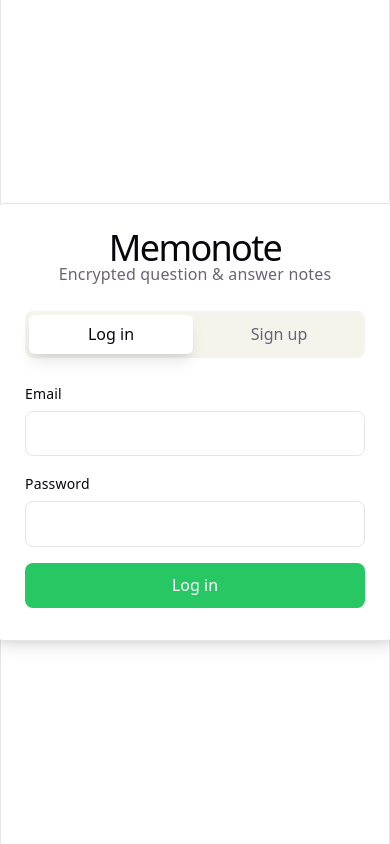
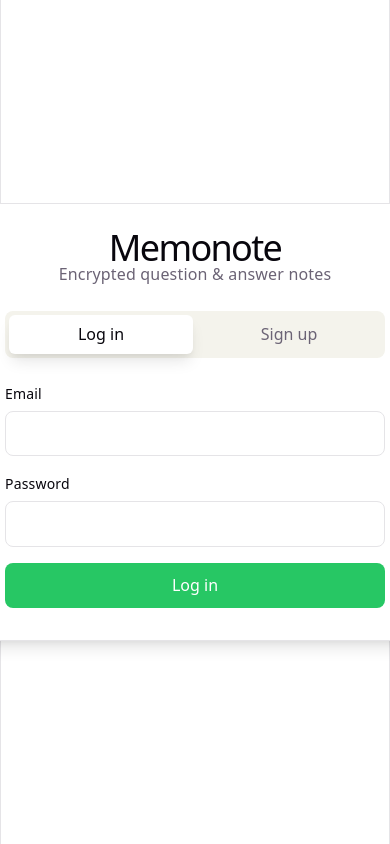
Before and after one commit to gor-g/note-app, a React (Vite) app in the folder front/: page / in a window 390 px wide. Shown: the top 844 px of the page. Built offline with nearby package versions, Linux system fonts and the light colour scheme; no server answers.

Commit message:
style changes

```diff
--- a/front/src/App.css
+++ b/front/src/App.css
@@ -3,6 +3,15 @@
   justify-content: center;
   align-items: center;
   padding: 24px;
+}
+
+/* On phones, give the editor screen more room: drop the root's side padding
+   (while the editor is showing) and the editor body's padding, so the fields
+   run full width. The side borders stay. */
+@media (max-width: 600px) {
+  #root {
+    padding-inline: 0;
+  }
 }
 
 /* The card that holds the auth form (and the placeholder home screen). */
@@ -171,7 +180,7 @@
 }
 
 .home-main {
-  padding: 24px;
+  padding: 4px;
 }
 
 .home-empty {
@@ -210,7 +219,7 @@
   inset: 0;
   z-index: 10;
   flex: none;
-  padding: 24px;
+  padding: 4px;
   background: var(--bg);
 }
 
@@ -443,7 +452,7 @@
 .editor-main {
   flex: 1;
   display: flex;
-  padding: 24px;
+  padding: 4px;
 }
 
 /* --- Review screen --- */
```
